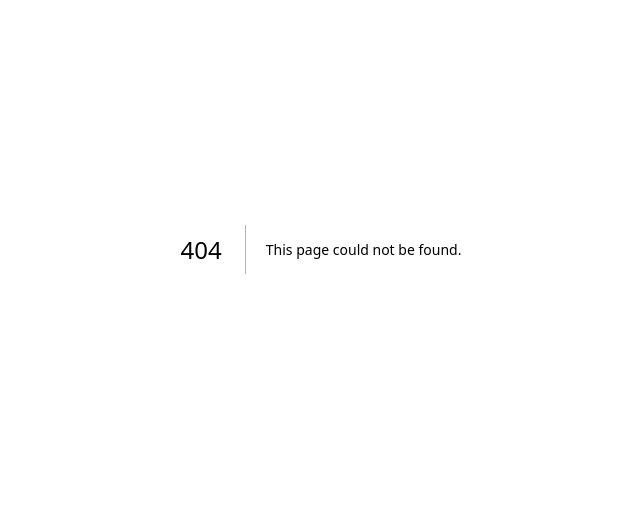
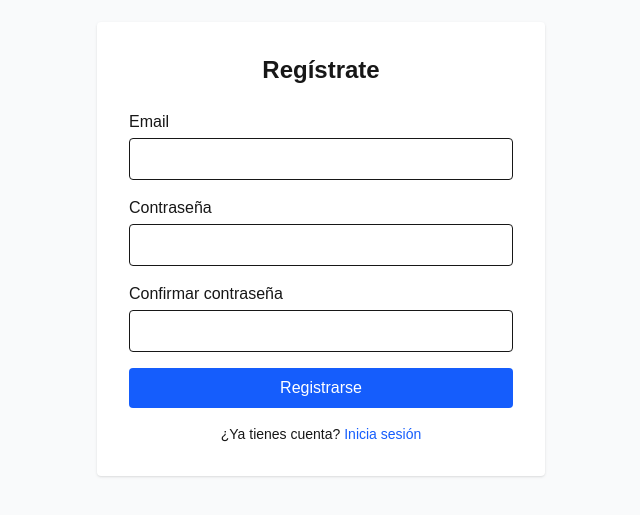
Before and after one commit to Argarm/SnapLink, a Next.js app: page /auth/register in a window 1280 px wide. Before the commit this address had no page. Shown: the part 151-666 px from the top of the page, without its empty margins (319-959 px from the left). Built offline with nearby package versions, Linux system fonts and the light colour scheme.

Commit message:
feat: add login and registration pages with form validation

```diff
--- /dev/null
+++ b/src/app/auth/login/page.tsx
@@ -0,0 +1,65 @@
+"use client";
+import Link from "next/link";
+import { useState } from "react";
+
+export default function LoginPage() {
+  const [email, setEmail] = useState("");
+  const [password, setPassword] = useState("");
+  const [error, setError] = useState("");
+
+  const handleSubmit = (e: React.FormEvent) => {
+    e.preventDefault();
+    if (!email || !password) {
+      setError("Por favor, completa todos los campos.");
+      return;
+    }
+    setError("");
+    alert("Login simulado exitoso!\nEmail: " + email);
+  };
+
+  return (
+    <div className="flex flex-col min-h-screen bg-gray-50">
+      <div className="flex flex-1 flex-col items-center justify-center">
+        <div className="w-full max-w-md p-8 bg-white rounded shadow">
+          <h2 className="text-2xl font-bold mb-6 text-center">Iniciar sesión</h2>
+          <form onSubmit={handleSubmit} className="space-y-4">
+            <div>
+              <label className="block mb-1 font-medium">Email</label>
+              <input
+                type="email"
+                className="w-full border rounded px-3 py-2"
+                value={email}
+                onChange={e => setEmail(e.target.value)}
+                required
+              />
+            </div>
+            <div>
+              <label className="block mb-1 font-medium">Contraseña</label>
+              <input
+                type="password"
+                className="w-full border rounded px-3 py-2"
+                value={password}
+                onChange={e => setPassword(e.target.value)}
+                required
+              />
+            </div>
+            {error && <p className="text-red-500 text-sm">{error}</p>}
+            <button
+              type="submit"
+              className="w-full bg-blue-600 text-white py-2 rounded hover:bg-blue-700 transition"
+            >
+              Iniciar sesión
+            </button>
+          </form>
+          <p className="mt-4 text-center text-sm">
+            ¿No tienes cuenta?{' '}
+            <Link href="/auth/register">
+              <span className="text-blue-600 hover:underline">Regístrate</span>
+            </Link>
+          </p>
+        </div>
+      </div>
+
+    </div>
+  );
+}
--- /dev/null
+++ b/src/app/auth/register/page.tsx
@@ -0,0 +1,79 @@
+"use client";
+import Link from "next/link";
+import { useState } from "react";
+
+export default function RegisterPage() {
+  const [email, setEmail] = useState("");
+  const [password, setPassword] = useState("");
+  const [confirmPassword, setConfirmPassword] = useState("");
+  const [error, setError] = useState("");
+
+  const handleSubmit = (e: React.FormEvent) => {
+    e.preventDefault();
+    if (!email || !password || !confirmPassword) {
+      setError("Por favor, completa todos los campos.");
+      return;
+    }
+    if (password !== confirmPassword) {
+      setError("Las contraseñas no coinciden.");
+      return;
+    }
+    setError("");
+    alert("Registro simulado exitoso!\nEmail: " + email);
+  };
+
+  return (
+    <div className="flex flex-col min-h-screen bg-gray-50">
+      <div className="flex flex-1 flex-col items-center justify-center">
+        <div className="w-full max-w-md p-8 bg-white rounded shadow">
+          <h2 className="text-2xl font-bold mb-6 text-center">Regístrate</h2>
+          <form onSubmit={handleSubmit} className="space-y-4">
+            <div>
+              <label className="block mb-1 font-medium">Email</label>
+              <input
+                type="email"
+                className="w-full border rounded px-3 py-2"
+                value={email}
+                onChange={e => setEmail(e.target.value)}
+                required
+              />
+            </div>
+            <div>
+              <label className="block mb-1 font-medium">Contraseña</label>
+              <input
+                type="password"
+                className="w-full border rounded px-3 py-2"
+                value={password}
+                onChange={e => setPassword(e.target.value)}
+                required
+              />
+            </div>
+            <div>
+              <label className="block mb-1 font-medium">Confirmar contraseña</label>
+              <input
+                type="password"
+                className="w-full border rounded px-3 py-2"
+                value={confirmPassword}
+                onChange={e => setConfirmPassword(e.target.value)}
+                required
+              />
+            </div>
+            {error && <p className="text-red-500 text-sm">{error}</p>}
+            <button
+              type="submit"
+              className="w-full bg-blue-600 text-white py-2 rounded hover:bg-blue-700 transition"
+            >
+              Registrarse
+            </button>
+          </form>
+          <p className="mt-4 text-center text-sm">
+            ¿Ya tienes cuenta?{' '}
+            <Link href="/auth/login">
+              <span className="text-blue-600 hover:underline">Inicia sesión</span>
+            </Link>
+          </p>
+        </div>
+      </div>
+    </div>
+  );
+}
--- a/src/app/page.tsx
+++ b/src/app/page.tsx
@@ -1,6 +1,7 @@
 'use client';
 
 import { useState } from "react";
+import Link from "next/link";
 
 export default function Home() {
   const [url, setUrl] = useState("");
@@ -14,7 +15,8 @@ export default function Home() {
     setLoading(true);
     setError("");
     setShortUrl("");
-    try {      const res = await fetch("/api/shorten", {
+    try {
+      const res = await fetch("/api/shorten", {
         method: "POST",
         headers: { "Content-Type": "application/json" },
         body: JSON.stringify({ url }),
@@ -42,13 +44,31 @@ export default function Home() {
 
   return (
     <main className="min-h-screen bg-gradient-to-br from-slate-50 to-blue-50 flex flex-col items-center pt-16 px-4">
+      <header className="w-full flex items-center justify-end p-4 absolute top-0 right-0 z-10">
+        <div className="flex gap-2">
+          <Link
+            href="/auth/login"
+            className="px-5 py-2 rounded bg-blue-600 text-white font-semibold hover:bg-blue-700 transition shadow-sm focus:outline-none focus:ring-2 focus:ring-blue-400 focus:ring-offset-2"
+          >
+            Iniciar sesión
+          </Link>
+          <Link
+            href="/auth/register"
+            className="px-5 py-2 rounded bg-green-600 text-white font-semibold hover:bg-green-700 transition shadow-sm focus:outline-none focus:ring-2 focus:ring-green-400 focus:ring-offset-2"
+          >
+            Registrarse
+          </Link>
+        </div>
+      </header>
+
       {/* Hero Section */}
       <div className="text-center mb-12">
         <h1 className="text-4xl md:text-5xl font-bold text-slate-800 mb-3 bg-clip-text text-transparent bg-gradient-to-r from-blue-600 to-indigo-600">
           SnapLink
         </h1>
         <p className="text-slate-600 text-lg max-w-xl">
-          Acorta tus URLs en segundos y comparte enlaces más elegantes y fáciles de recordar.
+          Acorta tus URLs en segundos y comparte enlaces más elegantes y fáciles de
+          recordar.
         </p>
       </div>
 
@@ -57,8 +77,17 @@ export default function Home() {
         <form onSubmit={handleSubmit} className="space-y-5">
           <div className="relative">
             <div className="absolute inset-y-0 left-0 pl-3 flex items-center pointer-events-none">
-              <svg xmlns="http://www.w3.org/2000/svg" className="h-5 w-5 text-slate-400" viewBox="0 0 20 20" fill="currentColor">
-                <path fillRule="evenodd" d="M12.586 4.586a2 2 0 112.828 2.828l-3 3a2 2 0 01-2.828 0 1 1 0 00-1.414 1.414 4 4 0 005.656 0l3-3a4 4 0 00-5.656-5.656l-1.5 1.5a1 1 0 101.414 1.414l1.5-1.5zm-5 5a2 2 0 012.828 0 1 1 0 101.414-1.414 4 4 0 00-5.656 0l-3 3a4 4 0 105.656 5.656l1.5-1.5a1 1 0 10-1.414-1.414l-1.5 1.5a2 2 0 11-2.828-2.828l3-3z" clipRule="evenodd" />
+              <svg
+                xmlns="http://www.w3.org/2000/svg"
+                className="h-5 w-5 text-slate-400"
+                viewBox="0 0 20 20"
+                fill="currentColor"
+              >
+                <path
+                  fillRule="evenodd"
+                  d="M12.586 4.586a2 2 0 112.828 2.828l-3 3a2 2 0 01-2.828 0 1 1 0 00-1.414 1.414 4 4 0 005.656 0l3-3a4 4 0 00-5.656-5.656l-1.5 1.5a1 1 0 101.414 1.414l1.5-1.5zm-5 5a2 2 0 012.828 0 1 1 0 101.414-1.414 4 4 0 00-5.656 0l-3 3a4 4 0 105.656 5.656l1.5-1.5a1 1 0 10-1.414-1.414l-1.5 1.5a2 2 0 11-2.828-2.828l3-3z"
+                  clipRule="evenodd"
+                />
               </svg>
             </div>
             <input
@@ -79,9 +108,25 @@ export default function Home() {
           >
             {loading ? (
               <span className="flex items-center justify-center">
-                <svg className="animate-spin -ml-1 mr-2 h-4 w-4 text-white" xmlns="http://www.w3.org/2000/svg" fill="none" viewBox="0 0 24 24">
-                  <circle className="opacity-25" cx="12" cy="12" r="10" stroke="currentColor" strokeWidth="4"></circle>
-                  <path className="opacity-75" fill="currentColor" d="M4 12a8 8 0 018-8V0C5.373 0 0 5.373 0 12h4zm2 5.291A7.962 7.962 0 014 12H0c0 3.042 1.135 5.824 3 7.938l3-2.647z"></path>
+                <svg
+                  className="animate-spin -ml-1 mr-2 h-4 w-4 text-white"
+                  xmlns="http://www.w3.org/2000/svg"
+                  fill="none"
+                  viewBox="0 0 24 24"
+                >
+                  <circle
+                    className="opacity-25"
+                    cx="12"
+                    cy="12"
+                    r="10"
+                    stroke="currentColor"
+                    strokeWidth="4"
+                  ></circle>
+                  <path
+                    className="opacity-75"
+                    fill="currentColor"
+                    d="M4 12a8 8 0 018-8V0C5.373 0 0 5.373 0 12h4zm2 5.291A7.962 7.962 0 014 12H0c0 3.042 1.135 5.824 3 7.938l3-2.647z"
+                  ></path>
                 </svg>
                 Acortando...
               </span>
@@ -93,7 +138,9 @@ export default function Home() {
 
         {shortUrl && (
           <div className="mt-6 p-4 bg-blue-50 rounded-lg border border-blue-100">
-            <p className="text-sm font-medium text-slate-600 mb-2">Tu URL corta:</p>
+            <p className="text-sm font-medium text-slate-600 mb-2">
+              Tu URL corta:
+            </p>
             <div className="flex items-center">
               <input
                 type="text"
@@ -107,15 +154,34 @@ export default function Home() {
               >
                 {copied ? (
                   <>
-                    <svg xmlns="http://www.w3.org/2000/svg" className="h-5 w-5 mr-1" viewBox="0 0 20 20" fill="currentColor">
-                      <path fillRule="evenodd" d="M16.707 5.293a1 1 0 010 1.414l-8 8a1 1 0 01-1.414 0l-4-4a1 1 0 011.414-1.414L8 12.586l7.293-7.293a1 1 0 011.414 0z" clipRule="evenodd" />
+                    <svg
+                      xmlns="http://www.w3.org/2000/svg"
+                      className="h-5 w-5 mr-1"
+                      viewBox="0 0 20 20"
+                      fill="currentColor"
+                    >
+                      <path
+                        fillRule="evenodd"
+                        d="M16.707 5.293a1 1 0 010 1.414l-8 8a1 1 0 01-1.414 0l-4-4a1 1 0 011.414-1.414L8 12.586l7.293-7.293a1 1 0 011.414 0z"
+                        clipRule="evenodd"
+                      />
                     </svg>
                     Copiado
                   </>
                 ) : (
                   <>
-                    <svg xmlns="http://www.w3.org/2000/svg" className="h-5 w-5 mr-1" fill="none" viewBox="0 0 24 24" stroke="currentColor">
-                      <path strokeLinecap="round" strokeLinejoin="round" strokeWidth={2} d="M8 5H6a2 2 0 00-2 2v12a2 2 0 002 2h10a2 2 0 002-2v-1M8 5a2 2 0 002 2h2a2 2 0 002-2M8 5a2 2 0 012-2h2a2 2 0 012 2m0 0h2a2 2 0 012 2v3m2 4H10m0 0l3-3m-3 3l3 3" />
+                    <svg
+                      xmlns="http://www.w3.org/2000/svg"
+                      className="h-5 w-5 mr-1"
+                      fill="none"
+                      viewBox="0 0 24 24"
+                      stroke="currentColor"
+                    >
+                      <path
+                        strokeLinecap="round"
+                        strokeLinejoin="round"
+                        strokeWidth={2}
+                        d="M8 5H6a2 2 0 00-2 2v12a2 2 0 002 2h10a2 2 0 002-2v-1M8 5a2 2 0 002 2h2a2 2 0 002-2M8 5a2 2 0 012-2h2a2 2 0 012 2m0 0h2a2 2 0 012 2v3m2 4H10m0 0l3-3m-3 3l3 3" />
                     </svg>
                     Copiar
                   </>
@@ -129,8 +195,19 @@ export default function Home() {
                 target="_blank"
                 rel="noopener noreferrer"
               >
-                <svg xmlns="http://www.w3.org/2000/svg" className="h-4 w-4 mr-1" fill="none" viewBox="0 0 24 24" stroke="currentColor">
-                  <path strokeLinecap="round" strokeLinejoin="round" strokeWidth={2} d="M10 6H6a2 2 0 00-2 2v10a2 2 0 002 2h10a2 2 0 002-2v-4M14 4h6m0 0v6m0-6L10 14" />
+                <svg
+                  xmlns="http://www.w3.org/2000/svg"
+                  className="h-4 w-4 mr-1"
+                  fill="none"
+                  viewBox="0 0 24 24"
+                  stroke="currentColor"
+                >
+                  <path
+                    strokeLinecap="round"
+                    strokeLinejoin="round"
+                    strokeWidth={2}
+                    d="M10 6H6a2 2 0 00-2 2v10a2 2 0 002 2h10a2 2 0 002-2v-4M14 4h6m0 0v6m0-6L10 14"
+                  />
                 </svg>
                 Abrir enlace
               </a>
@@ -149,8 +226,19 @@ export default function Home() {
                 }}
                 className="text-slate-600 hover:text-slate-800 inline-flex items-center text-sm transition-colors duration-200"
               >
-                <svg xmlns="http://www.w3.org/2000/svg" className="h-4 w-4 mr-1" fill="none" viewBox="0 0 24 24" stroke="currentColor">
-                  <path strokeLinecap="round" strokeLinejoin="round" strokeWidth={2} d="M8.684 13.342C8.886 12.938 9 12.482 9 12c0-.482-.114-.938-.316-1.342m0 2.684a3 3 0 110-2.684m0 2.684l6.632 3.316m-6.632-6l6.632-3.316m0 0a3 3 0 105.367-2.684 3 3 0 00-5.367 2.684zm0 9.316a3 3 0 105.368 2.684 3 3 0 00-5.368-2.684z" />
+                <svg
+                  xmlns="http://www.w3.org/2000/svg"
+                  className="h-4 w-4 mr-1"
+                  fill="none"
+                  viewBox="0 0 24 24"
+                  stroke="currentColor"
+                >
+                  <path
+                    strokeLinecap="round"
+                    strokeLinejoin="round"
+                    strokeWidth={2}
+                    d="M8.684 13.342C8.886 12.938 9 12.482 9 12c0-.482-.114-.938-.316-1.342m0 2.684a3 3 0 110-2.684m0 2.684l6.632 3.316m-6.632-6l6.632-3.316m0 0a3 3 0 105.367-2.684 3 3 0 00-5.367 2.684zm0 9.316a3 3 0 105.368 2.684 3 3 0 00-5.368-2.684z"
+                  />
                 </svg>
                 Compartir
               </button>
@@ -160,8 +248,17 @@ export default function Home() {
 
         {error && (
           <div className="mt-6 p-4 bg-red-50 rounded-lg border border-red-100 text-red-800 flex items-center">
-            <svg xmlns="http://www.w3.org/2000/svg" className="h-5 w-5 mr-2 text-red-500" viewBox="0 0 20 20" fill="currentColor">
-              <path fillRule="evenodd" d="M18 10a8 8 0 11-16 0 8 8 0 0116 0zm-7 4a1 1 0 11-2 0 1 1 0 012 0zm-1-9a1 1 0 00-1 1v4a1 1 0 102 0V6a1 1 0 00-1-1z" clipRule="evenodd" />
+            <svg
+              xmlns="http://www.w3.org/2000/svg"
+              className="h-5 w-5 mr-2 text-red-500"
+              viewBox="0 0 20 20"
+              fill="currentColor"
+            >
+              <path
+                fillRule="evenodd"
+                d="M18 10a8 8 0 11-16 0 8 8 0 0116 0zm-7 4a1 1 0 11-2 0 1 1 0 012 0zm-1-9a1 1 0 00-1 1v4a1 1 0 102 0V6a1 1 0 00-1-1z"
+                clipRule="evenodd"
+              />
             </svg>
             {error}
           </div>
@@ -170,41 +267,91 @@ export default function Home() {
 
       {/* Features Section */}
       <div className="mt-12 w-full max-w-5xl">
-        <h2 className="text-2xl font-semibold text-center text-slate-800 mb-8">¿Por qué usar SnapLink?</h2>
+        <h2 className="text-2xl font-semibold text-center text-slate-800 mb-8">
+          ¿Por qué usar SnapLink?
+        </h2>
         <div className="grid md:grid-cols-3 gap-6">
           <div className="bg-white p-6 rounded-lg shadow-md hover:shadow-lg transition-shadow duration-300">
             <div className="w-12 h-12 bg-blue-100 rounded-full flex items-center justify-center mb-4">
-              <svg xmlns="http://www.w3.org/2000/svg" className="h-6 w-6 text-blue-600" fill="none" viewBox="0 0 24 24" stroke="currentColor">
-                <path strokeLinecap="round" strokeLinejoin="round" strokeWidth={2} d="M13 10V3L4 14h7v7l9-11h-7z" />
+              <svg
+                xmlns="http://www.w3.org/2000/svg"
+                className="h-6 w-6 text-blue-600"
+                fill="none"
+                viewBox="0 0 24 24"
+                stroke="currentColor"
+              >
+                <path
+                  strokeLinecap="round"
+                  strokeLinejoin="round"
+                  strokeWidth={2}
+                  d="M13 10V3L4 14h7v7l9-11h-7z"
+                />
               </svg>
             </div>
-            <h3 className="text-lg font-medium mb-2 text-slate-800">Rápido y Simple</h3>
-            <p className="text-slate-600">Acorta URLs en segundos sin necesidad de registrarte.</p>
+            <h3 className="text-lg font-medium mb-2 text-slate-800">
+              Rápido y Simple
+            </h3>
+            <p className="text-slate-600">
+              Acorta URLs en segundos sin necesidad de registrarte.
+            </p>
           </div>
           <div className="bg-white p-6 rounded-lg shadow-md hover:shadow-lg transition-shadow duration-300">
             <div className="w-12 h-12 bg-blue-100 rounded-full flex items-center justify-center mb-4">
-              <svg xmlns="http://www.w3.org/2000/svg" className="h-6 w-6 text-blue-600" fill="none" viewBox="0 0 24 24" stroke="currentColor">
-                <path strokeLinecap="round" strokeLinejoin="round" strokeWidth={2} d="M3 15a4 4 0 004 4h9a5 5 0 10-.1-9.999 5.002 5.002 0 10-9.78 2.096A4.001 4.001 0 003 15z" />
+              <svg
+                xmlns="http://www.w3.org/2000/svg"
+                className="h-6 w-6 text-blue-600"
+                fill="none"
+                viewBox="0 0 24 24"
+                stroke="currentColor"
+              >
+                <path
+                  strokeLinecap="round"
+                  strokeLinejoin="round"
+                  strokeWidth={2}
+                  d="M3 15a4 4 0 004 4h9a5 5 0 10-.1-9.999 5.002 5.002 0 10-9.78 2.096A4.001 4.001 0 003 15z"
+                />
               </svg>
             </div>
-            <h3 className="text-lg font-medium mb-2 text-slate-800">En la Nube</h3>
-            <p className="text-slate-600">Accede a tus enlaces acortados desde cualquier dispositivo.</p>
+            <h3 className="text-lg font-medium mb-2 text-slate-800">
+              En la Nube
+            </h3>
+            <p className="text-slate-600">
+              Accede a tus enlaces acortados desde cualquier dispositivo.
+            </p>
           </div>
           <div className="bg-white p-6 rounded-lg shadow-md hover:shadow-lg transition-shadow duration-300">
             <div className="w-12 h-12 bg-blue-100 rounded-full flex items-center justify-center mb-4">
-              <svg xmlns="http://www.w3.org/2000/svg" className="h-6 w-6 text-blue-600" fill="none" viewBox="0 0 24 24" stroke="currentColor">
-                <path strokeLinecap="round" strokeLinejoin="round" strokeWidth={2} d="M12 15v2m-6 4h12a2 2 0 002-2v-6a2 2 0 00-2-2H6a2 2 0 00-2 2v6a2 2 0 002 2zm10-10V7a4 4 0 00-8 0v4h8z" />
+              <svg
+                xmlns="http://www.w3.org/2000/svg"
+                className="h-6 w-6 text-blue-600"
+                fill="none"
+                viewBox="0 0 24 24"
+                stroke="currentColor"
+              >
+                <path
+                  strokeLinecap="round"
+                  strokeLinejoin="round"
+                  strokeWidth={2}
+                  d="M12 15v2m-6 4h12a2 2 0 002-2v-6a2 2 0 00-2-2H6a2 2 0 00-2 2v6a2 2 0 002 2zm10-10V7a4 4 0 00-8 0v4h8z"
+                />
               </svg>
             </div>
-            <h3 className="text-lg font-medium mb-2 text-slate-800">Seguro</h3>
-            <p className="text-slate-600">Enlaces confiables y protegidos para compartir con confianza.</p>
+            <h3 className="text-lg font-medium mb-2 text-slate-800">
+              Seguro
+            </h3>
+            <p className="text-slate-600">
+              Enlaces confiables y protegidos para compartir con confianza.
+            </p>
           </div>
         </div>
       </div>
 
       {/* Footer */}
       <footer className="w-full max-w-5xl mt-16 mb-8 text-center text-slate-500 text-sm">
-        <p>&copy; {new Date().getFullYear()} SnapLink. Todos los derechos reservados.</p>
+        <p>
+          &copy; {new Date().getFullYear()} SnapLink. Todos los derechos
+          reservados.
+        </p>
       </footer>
     </main>
   );
```
